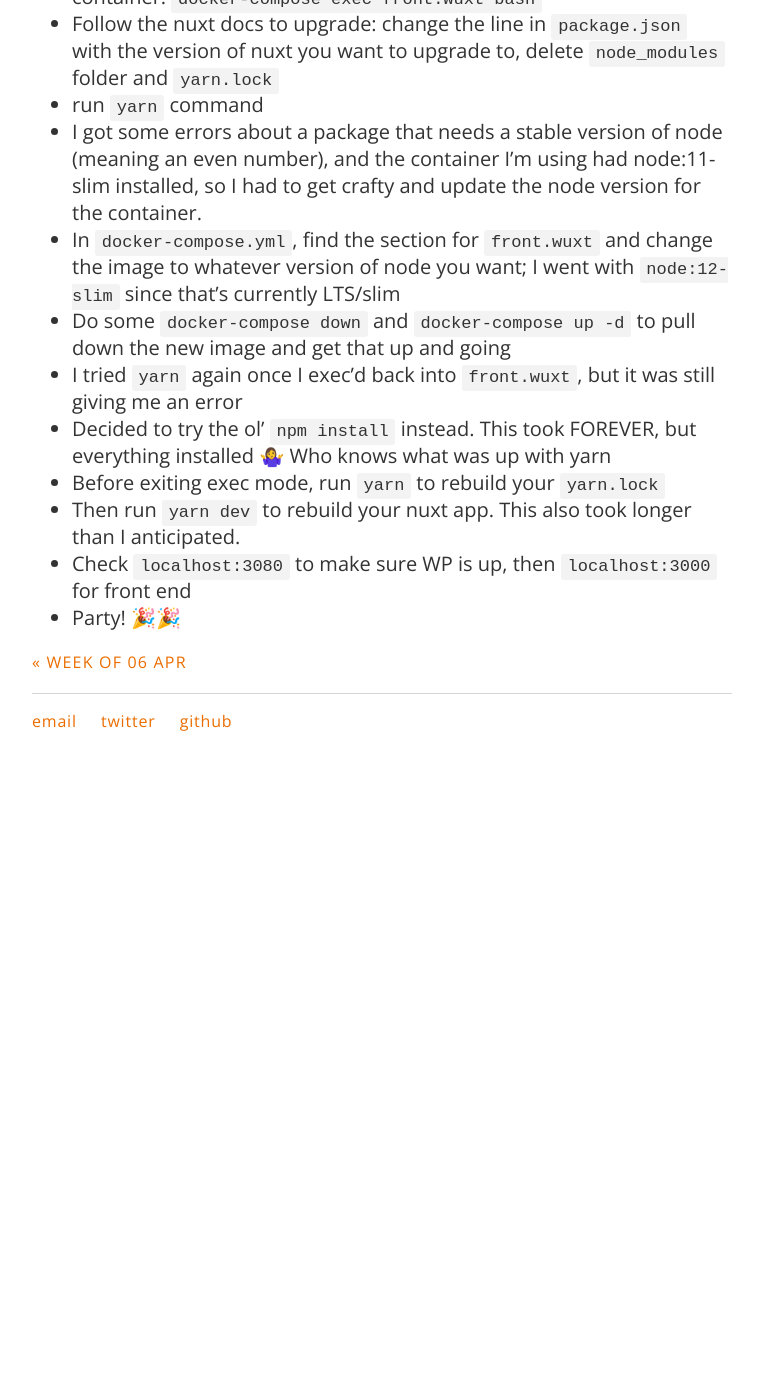
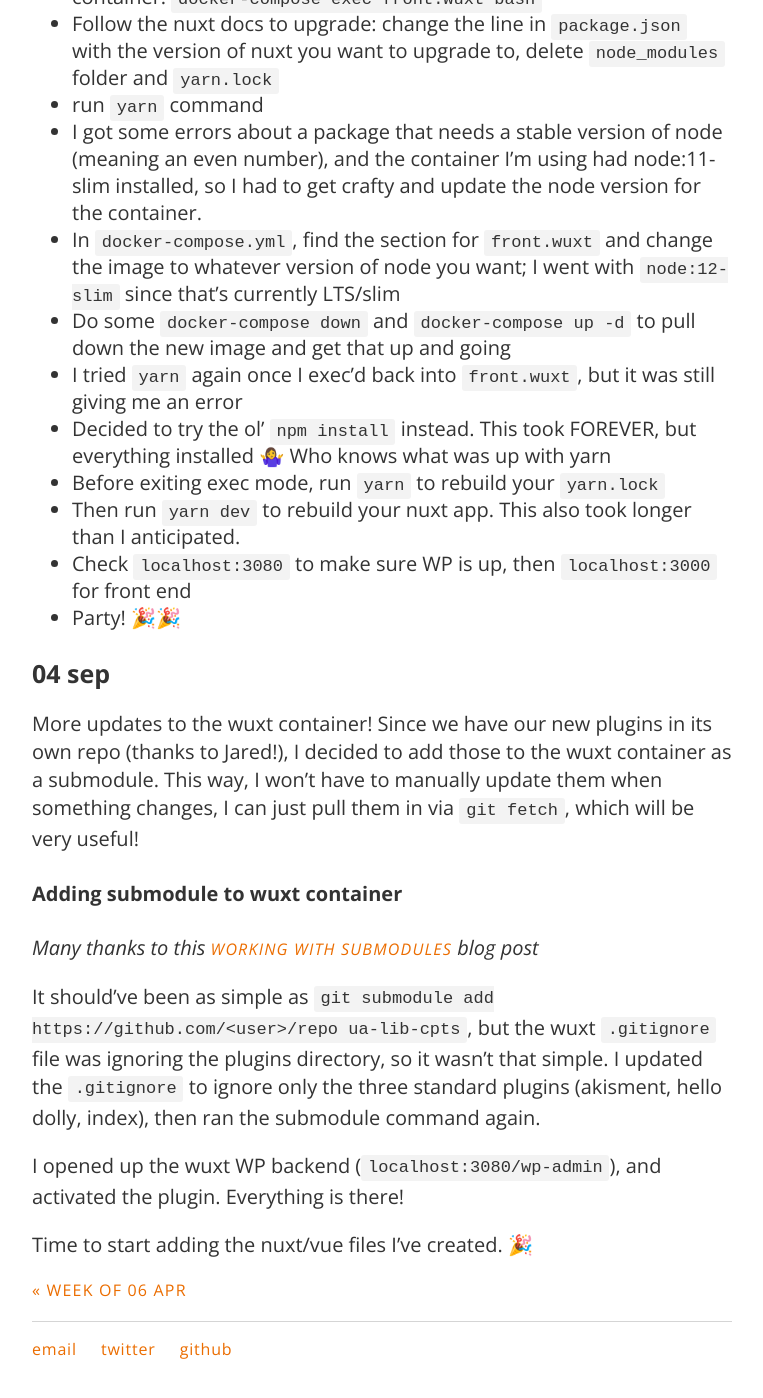
Before and after one commit to carylwyatt/carylwyatt.github.io, a Jekyll site: the page built from _posts/2020-08-31-week-of-aug-31.md, in a window 1280 px wide and 1400 px high, scrolled down 859 px. Shown: the whole window, without its empty margins (258-1021 px from the left). Built offline with Jekyll 4.4.1, drawn with Linux system fonts in a browser that asks for light colours; emoji names are drawn with the system emoji font; before the commit the page ends 1631 px from its top, so only the background shows below that.

Commit message:
cpt submodule instructions :fire:

```diff
--- a/_posts/2020-08-31-week-of-aug-31.md
+++ b/_posts/2020-08-31-week-of-aug-31.md
@@ -30,3 +30,17 @@ Once I got the container up and running, installed WP, and made sure the front e
 - Then run `yarn dev` to rebuild your nuxt app. This also took longer than I anticipated.
 - Check `localhost:3080` to make sure WP is up, then `localhost:3000` for front end
 - Party! :tada::tada:
+
+### 04 sep
+
+More updates to the wuxt container! Since we have our new plugins in its own repo (thanks to Jared!), I decided to add those to the wuxt container as a submodule. This way, I won't have to manually update them when something changes, I can just pull them in via `git fetch`, which will be very useful!
+
+#### Adding submodule to wuxt container
+
+*Many thanks to this [working with submodules](https://github.blog/2016-02-01-working-with-submodules/) blog post*
+
+It should've been as simple as `git submodule add https://github.com/<user>/repo ua-lib-cpts`, but the wuxt `.gitignore` file was ignoring the plugins directory, so it wasn't that simple. I updated the `.gitignore` to ignore only the three standard plugins (akisment, hello dolly, index), then ran the submodule command again.
+
+I opened up the wuxt WP backend (`localhost:3080/wp-admin`), and activated the plugin. Everything is there!
+
+Time to start adding the nuxt/vue files I've created. :tada:
```
